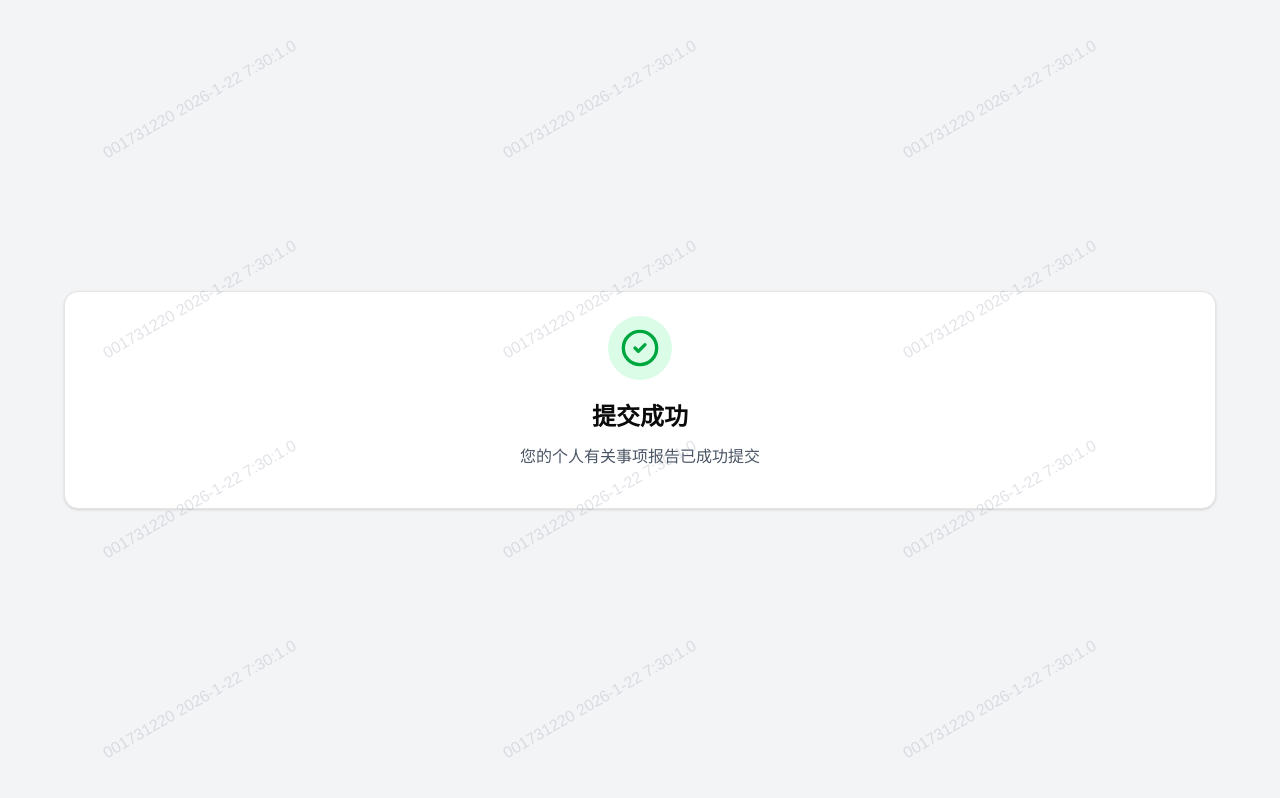
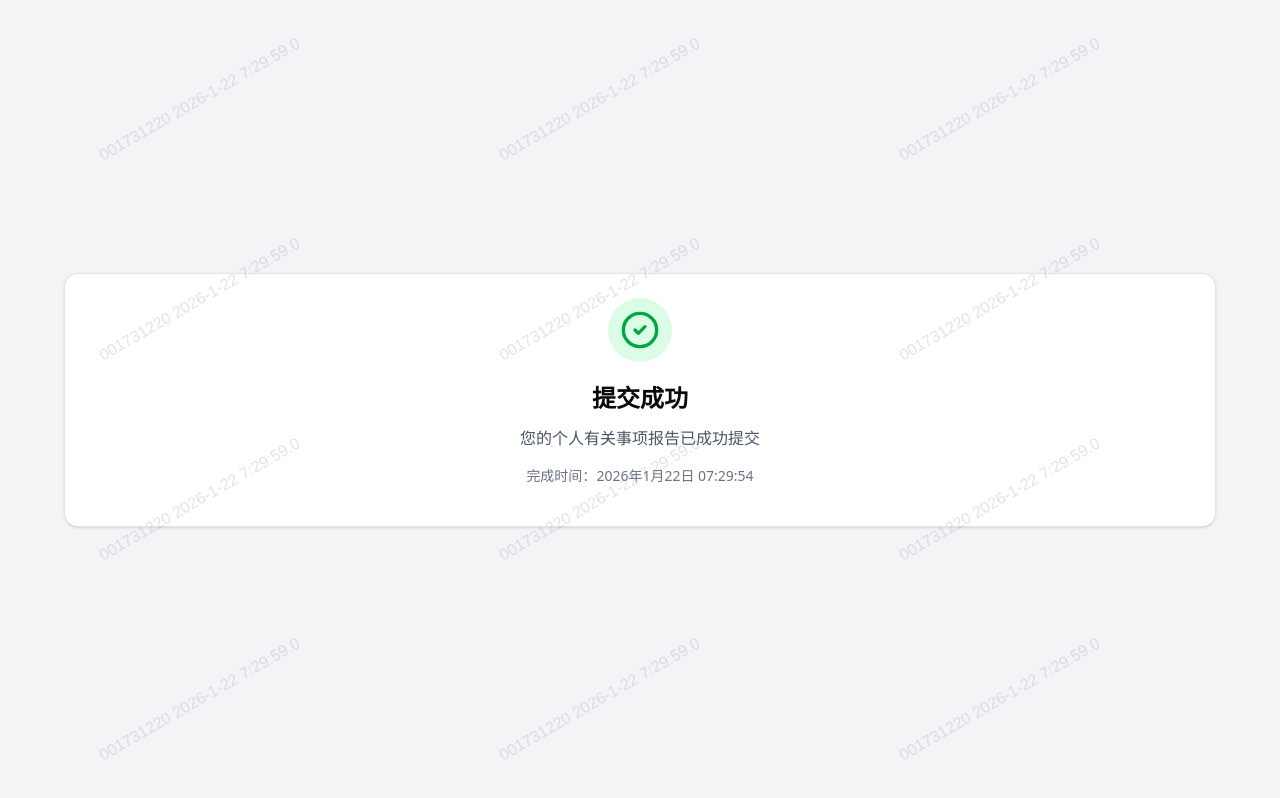
Before and after one commit to sunhejian/2026_personal-relevant-report-system, a Next.js app: page /report/submit-success in a window 1280 px wide. Built offline with nearby package versions, Linux system fonts and the light colour scheme.

Commit message:
fix: 提交成功页面显示实时完成时间

```diff
--- a/src/app/report/submit-success/page.tsx
+++ b/src/app/report/submit-success/page.tsx
@@ -1,9 +1,28 @@
 'use client';
 
+import { useState, useEffect } from 'react';
 import { Card, CardContent, CardHeader, CardTitle } from '@/components/ui/card';
 import { CheckCircle2 } from 'lucide-react';
 
 export default function SubmitSuccessPage() {
+  const [completionTime, setCompletionTime] = useState<string>('');
+
+  useEffect(() => {
+    // 获取当前真实时间
+    const now = new Date();
+    // 格式化为本地时间
+    const formattedTime = now.toLocaleString('zh-CN', {
+      year: 'numeric',
+      month: 'long',
+      day: 'numeric',
+      hour: '2-digit',
+      minute: '2-digit',
+      second: '2-digit',
+      hour12: false
+    });
+    setCompletionTime(formattedTime);
+  }, []);
+
   return (
     <div className="min-h-screen bg-gray-100 flex items-center justify-center p-8">
       <Card className="max-w-6xl w-full">
@@ -13,6 +32,9 @@
           </div>
           <CardTitle className="text-2xl">提交成功</CardTitle>
           <p className="text-base text-gray-600 mt-1">您的个人有关事项报告已成功提交</p>
+          <p className="text-sm text-gray-500 mt-2">
+            完成时间：{completionTime}
+          </p>
         </CardHeader>
       </Card>
     </div>
```
